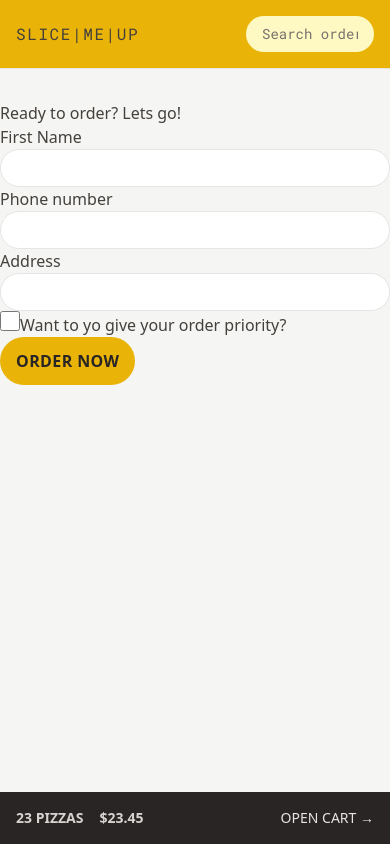
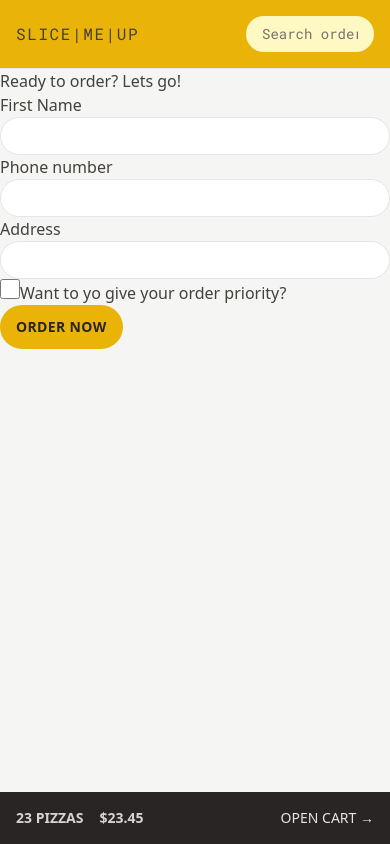
Before and after one commit to JimKonstantinopoulos/CrustWorthy, a React (Vite) app: page /order/new in a window 390 px wide. Built offline with nearby package versions, Linux system fonts and the light colour scheme.

Commit message:
Make Menu/all Buttons responsive

```diff
--- a/src/features/cart/Cart.jsx
+++ b/src/features/cart/Cart.jsx
@@ -9,7 +9,9 @@ function Cart() {
       <h2>Your cart, %NAME%</h2>
 
       <div>
-        <Button to="/order/new">Order Pizza</Button>
+        <Button to="/order/new" type="primary">
+          Order Pizzas
+        </Button>
         <button>Clear cart</button>
       </div>
     </div>
--- a/src/features/menu/Menu.jsx
+++ b/src/features/menu/Menu.jsx
@@ -2,15 +2,10 @@ import { useLoaderData } from "react-router-dom";
 import { getMenu } from "../../services/apiRestaurant";
 import MenuItem from "./MenuItem";
 
-export async function loader() {
-  const menu = await getMenu();
-  return menu;
-}
-
 function Menu() {
   const menu = useLoaderData();
   return (
-    <ul>
+    <ul className="divide-y divide-stone-200 px-2">
       {menu.map((pizza) => {
         return <MenuItem pizza={pizza} key={pizza.id} />;
       })}
@@ -18,4 +13,9 @@ function Menu() {
   );
 }
 
+export async function loader() {
+  const menu = await getMenu();
+  return menu;
+}
+
 export default Menu;
--- a/src/features/menu/MenuItem.jsx
+++ b/src/features/menu/MenuItem.jsx
@@ -1,3 +1,4 @@
+import Button from "../../ui/Button";
 import { formatCurrency } from "../../utilities/helpers";
 
 function MenuItem({ pizza }) {
@@ -5,13 +6,26 @@ function MenuItem({ pizza }) {
   console.log(id);
 
   return (
-    <li>
-      <img src={imageUrl} alt={name} />
-      <div>
-        <p>{name}</p>
-        <p>{ingredients.join(", ")}</p>
-        <div>
-          {!soldOut ? <p>{formatCurrency(unitPrice)}</p> : <p>Sold out</p>}
+    <li className="flex gap-4 py-2">
+      <img
+        src={imageUrl}
+        alt={name}
+        className={`h-24 ${soldOut ? "opacity-70 grayscale" : ""}`}
+      />
+      <div className="flex flex-grow flex-col">
+        <p className="font-medium">{name}</p>
+        <p className="text-sm capitalize italic text-stone-600">
+          {ingredients.join(", ")}
+        </p>
+        <div className="mt-auto flex items-end justify-between">
+          {!soldOut ? (
+            <p className="text-sm">{formatCurrency(unitPrice)}</p>
+          ) : (
+            <p className="text-sm font-medium uppercase text-red-700">
+              Sold out
+            </p>
+          )}
+          <Button type="small">Add to cart</Button>
         </div>
       </div>
     </li>
--- a/src/features/order/CreateOrder.jsx
+++ b/src/features/order/CreateOrder.jsx
@@ -76,7 +76,7 @@ function CreateOrder() {
 
         <div>
           <input type="hidden" name="cart" value={JSON.stringify(cart)} />
-          <Button disabled={isSubmitting}>
+          <Button disabled={isSubmitting} type="primary">
             {isSubmitting ? "Placing order..." : "Order now"}
           </Button>
         </div>
--- a/src/features/user/CreateUser.jsx
+++ b/src/features/user/CreateUser.jsx
@@ -24,7 +24,7 @@ function CreateUser() {
 
       {username !== "" && (
         <div>
-          <Button>Start ordering</Button>
+          <Button type="primary">Start ordering</Button>
         </div>
       )}
     </form>
--- a/src/ui/AppLayout.jsx
+++ b/src/ui/AppLayout.jsx
@@ -7,7 +7,7 @@ function AppLayout() {
   const navigation = useNavigation();
   const isLoading = navigation.state === "loading";
   return (
-    <div className="grid h-screen grid-rows-[auto_1fr_auto] gap-8">
+    <div className="grid h-screen grid-rows-[auto_1fr_auto]">
       {isLoading && <Loader />}
 
       <Header />
--- a/src/ui/Button.jsx
+++ b/src/ui/Button.jsx
@@ -1,18 +1,27 @@
 import { Link } from "react-router-dom";
 
-function Button({ children, disabled, to }) {
-  const className =
-    "rounded-full bg-yellow-500 px-4 py-3 font-semibold uppercase tracking-wide text-stone-800 transition-colors hover:bg-yellow-400 focus:bg-yellow-400 focus:outline-none focus:ring focus:ring-yellow-400 focus:ring-offset-2 disabled:cursor-not-allowed";
+function Button({ children, disabled, to, type }) {
+  const base =
+    "rounded-full bg-yellow-500 font-semibold uppercase tracking-wide text-stone-800 transition-colors duration-300 hover:bg-yellow-400 focus:bg-yellow-400 focus:outline-none focus:ring focus:ring-yellow-400 focus:ring-offset-2 disabled:cursor-not-allowed";
+
+  const styles = {
+    primary:
+      base +
+      " text-sm px-4 py-3 tablet_w:px-5 tablet_w:py-3.5 tablet_w:text-sm desktop:text-base",
+    small:
+      base +
+      " px-4 py-2.5 text-xs tablet_w:px-5 tablet_w:py-3 tablet_w:text-sm desktop:text-base",
+  };
 
   if (to)
     return (
-      <Link to={to} className={className}>
+      <Link to={to} className={styles[type]}>
         {children}
       </Link>
     );
 
   return (
-    <button disabled={disabled} className={className}>
+    <button disabled={disabled} className={styles[type]}>
       {children}
     </button>
   );
--- a/tailwind.config.js
+++ b/tailwind.config.js
@@ -10,10 +10,11 @@ export default {
       desktop: "1280px",
       desktop_w: "1536px",
     },
-    fontFamily: {
-      roboto: "Roboto Mono, monospace",
+    extend: {
+      fontFamily: {
+        roboto: "Roboto Mono, monospace",
+      },
     },
-    extend: {},
   },
   plugins: [],
 };
```
